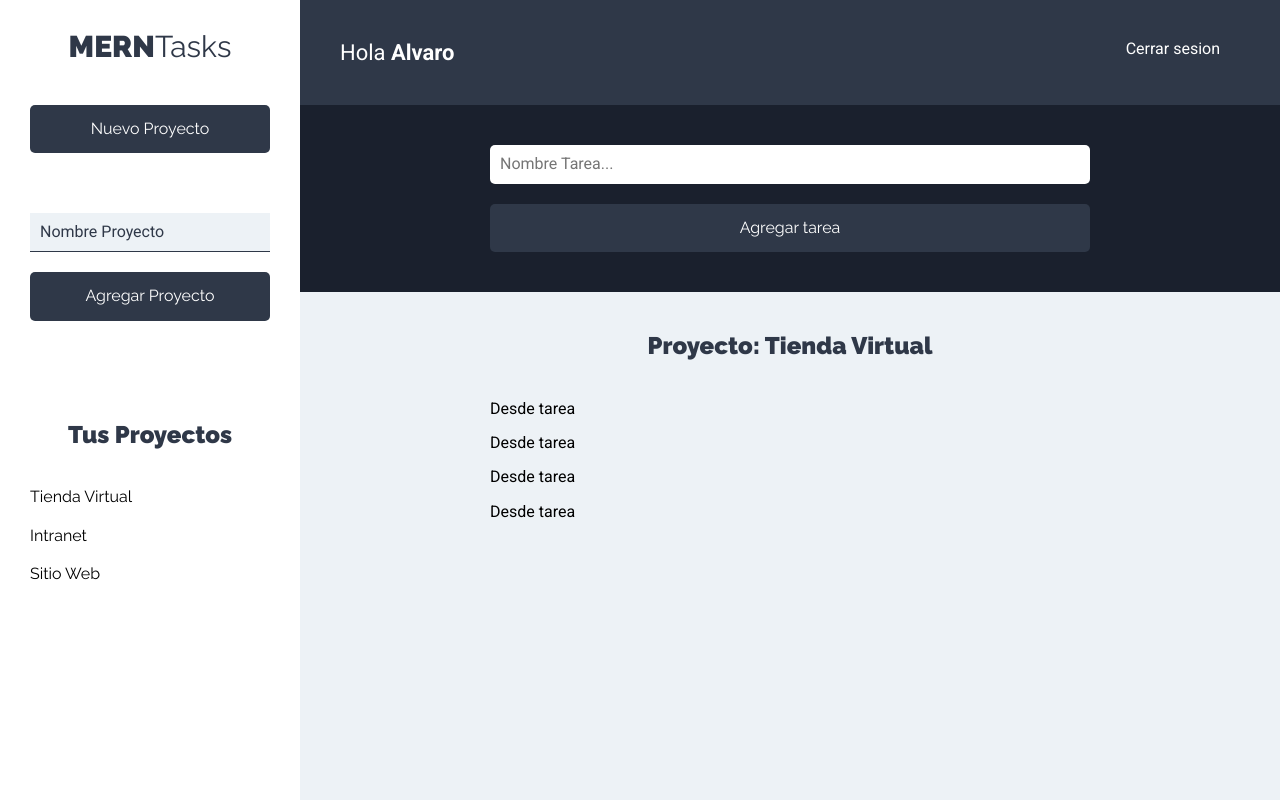
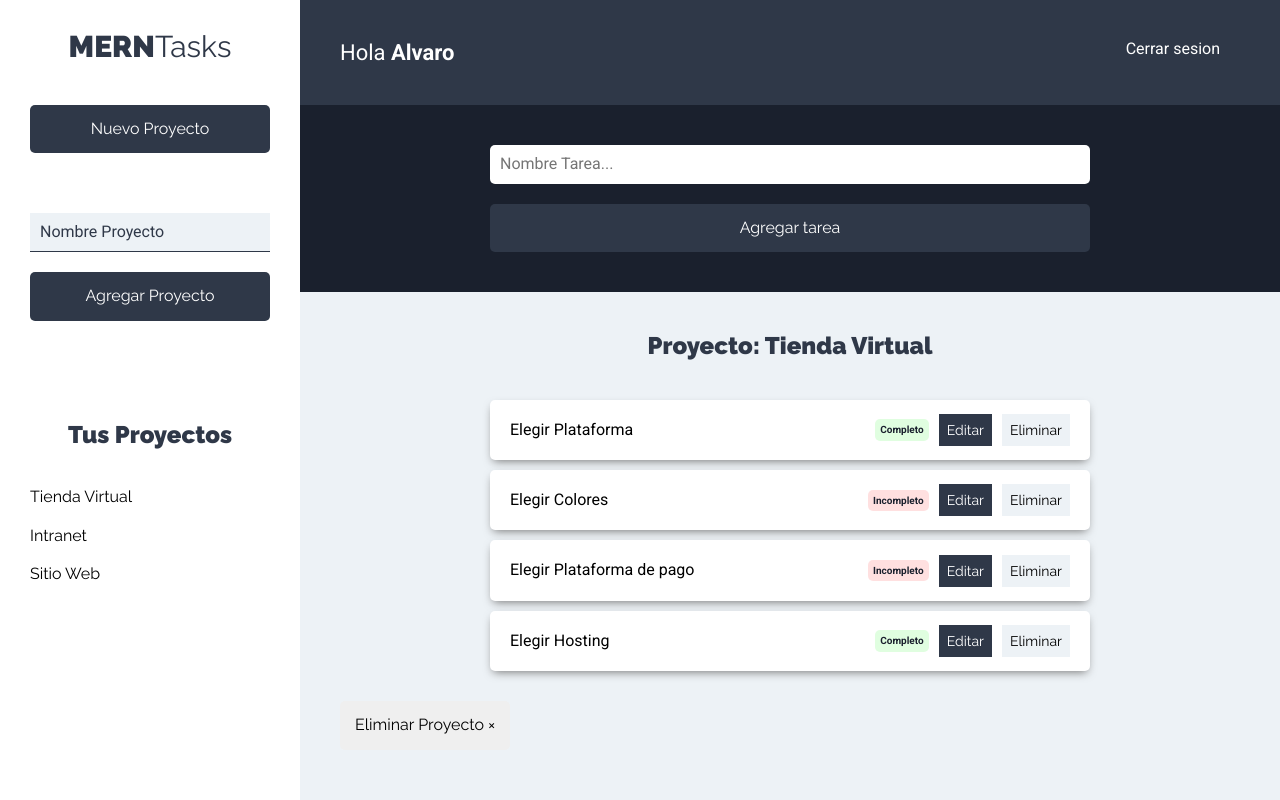
Before and after one commit to SkinnyA/AdministradorProyectos-Cliente, a React (Create React App) app: page /proyectos in a window 1280 px wide. Built offline with nearby package versions, Linux system fonts and the light colour scheme.

Commit message:
Working on tasks UI

```diff
--- a/src/components/tareas/ListadoTareas.js
+++ b/src/components/tareas/ListadoTareas.js
@@ -25,6 +25,12 @@
                     ))
                 }
             </ul>
+
+            <button
+                type="button"
+                className="btn btn-eliminar"
+            >Eliminar Proyecto &times;</button>
+
         </Fragment>
 
     );
--- a/src/components/tareas/Tarea.js
+++ b/src/components/tareas/Tarea.js
@@ -1,8 +1,40 @@
 import React from 'react';
 
-const Tarea = () => {
+const Tarea = ({tarea}) => {
     return (
-        <p>Desde tarea</p>
+        <li className="tarea sombra">
+            <p>{tarea.nombre}</p>
+
+            <div className="estado">
+                {tarea.estado
+                ?
+                    (
+                        <button
+                            type="button"
+                            className="completo"
+                        >Completo</button>
+                    )
+                :
+                    (
+                        <button
+                            type="button"
+                            className="incompleto"
+                        >Incompleto</button>
+                    )
+                }
+            </div>
+
+            <div className="acciones">
+                <button
+                    type="button"
+                    className="btn btn-primario"
+                >Editar</button>
+                <button
+                    type="button"
+                    className="btn btn-secundario"
+                >Eliminar</button>
+            </div>
+        </li>
     );
 }
 
```
